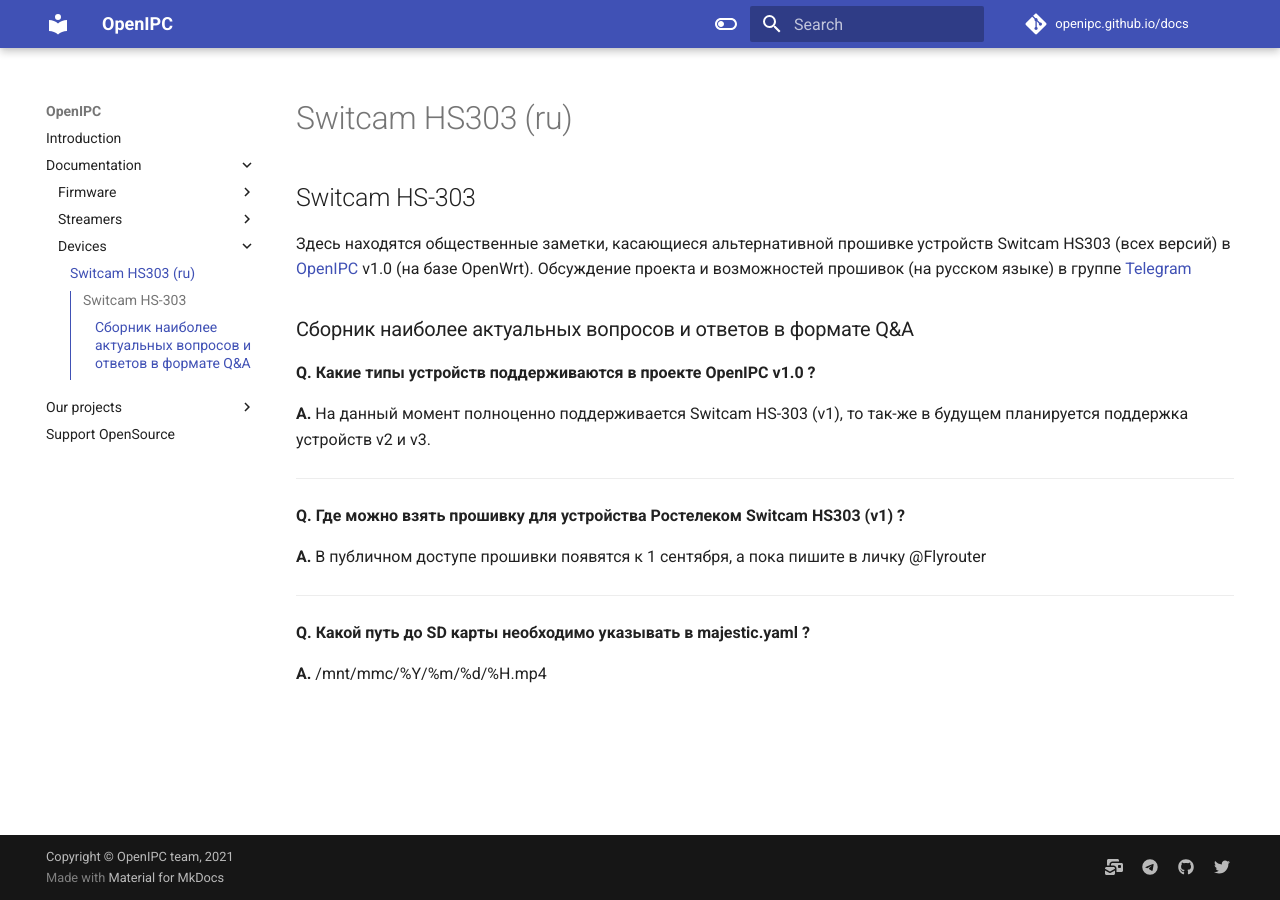
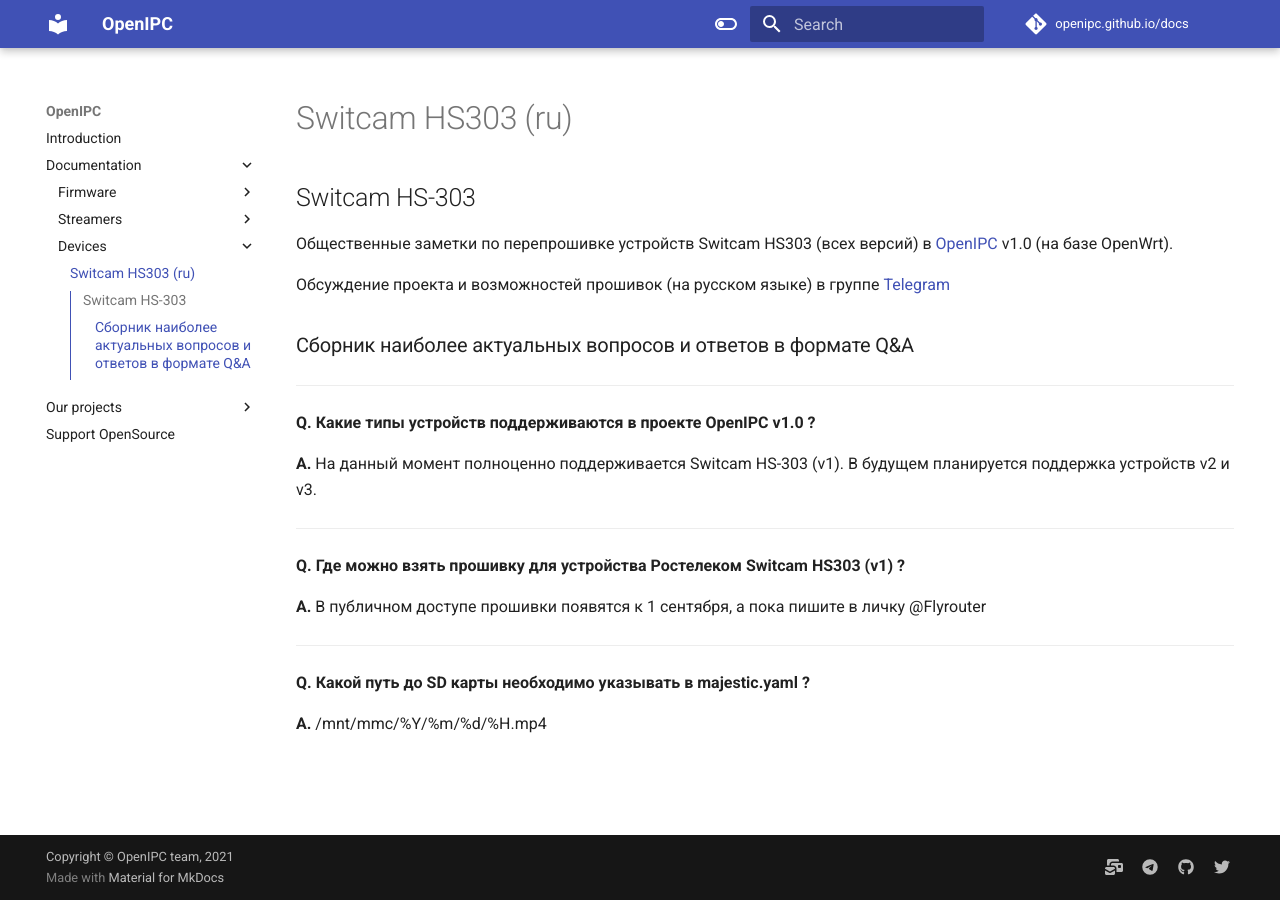
Before and after one commit to OpenIPC/openipc.github.io, an MkDocs documentation site: the page built from docs/devices/hs303.md, in a window 1280 px wide. Built offline with MkDocs 1.6.1 and Material for MkDocs 9.7.7, drawn with Linux system fonts in a browser that asks for light colours; comment, search, counter and statistics services are not loaded.

Commit message:
Update page

```diff
--- a/docs/devices/hs303.md
+++ b/docs/devices/hs303.md
@@ -1,13 +1,17 @@
 
 ## Switcam HS-303
 
-Здесь находятся общественные заметки, касающиеся альтернативной прошивке устройств Switcam HS303 (всех версий) в [OpenIPC](https://openipc.org) v1.0 (на базе OpenWrt). Обсуждение проекта и возможностей прошивок (на русском языке) в группе [Telegram](https://t.me/openipc_modding)
+Общественные заметки по перепрошивке устройств Switcam HS303 (всех версий) в [OpenIPC](https://openipc.org) v1.0 (на базе OpenWrt).
+
+Обсуждение проекта и возможностей прошивок (на русском языке) в группе [Telegram](https://t.me/openipc_modding)
 
 ### Сборник наиболее актуальных вопросов и ответов в формате Q&A
 
+---
+
 **Q. Какие типы устройств поддерживаются в проекте OpenIPC v1.0 ?**
 
-**A.** На данный момент полноценно поддерживается Switcam HS-303 (v1), то так-же в будущем планируется поддержка устройств v2 и v3.
+**A.** На данный момент полноценно поддерживается Switcam HS-303 (v1). В будущем планируется поддержка устройств v2 и v3.
 
 -----
 
```
